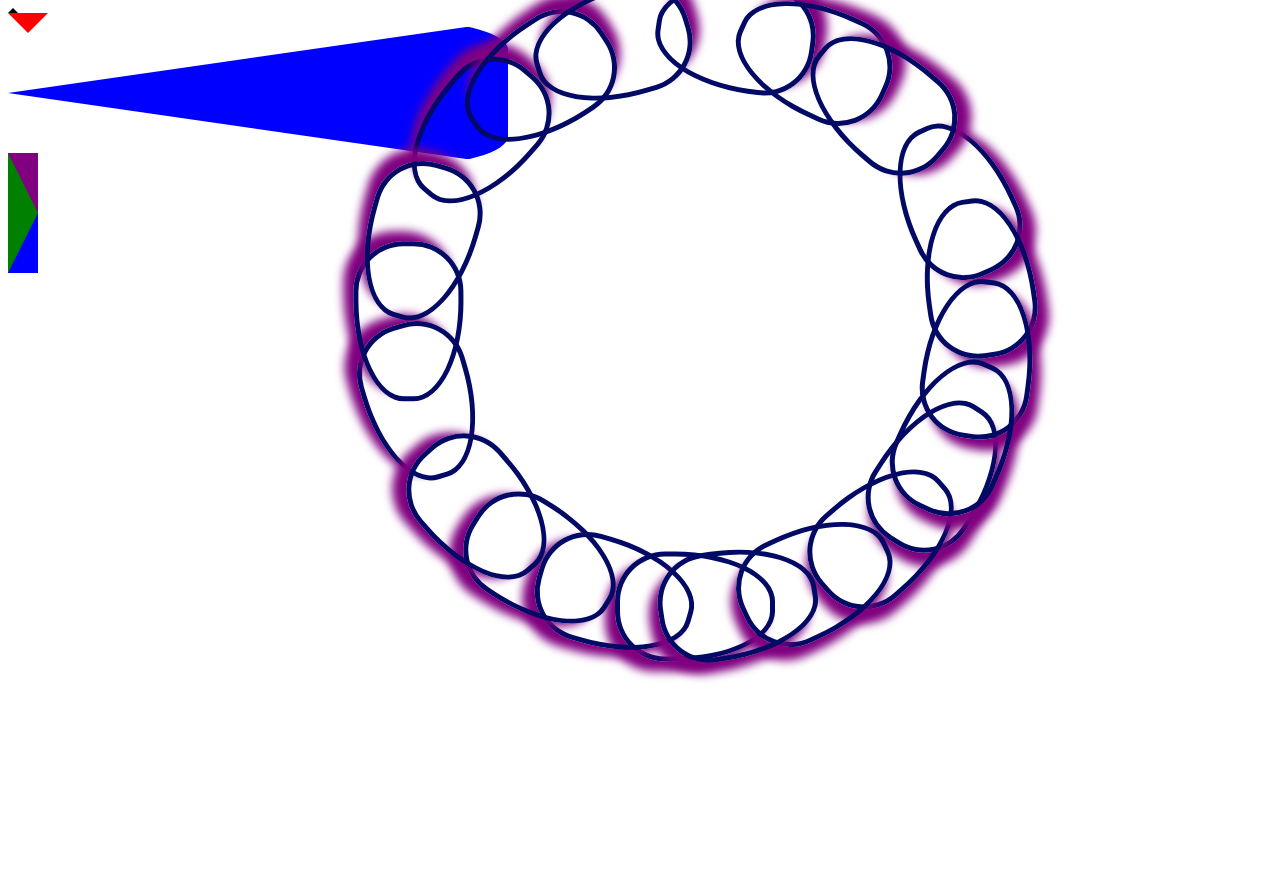
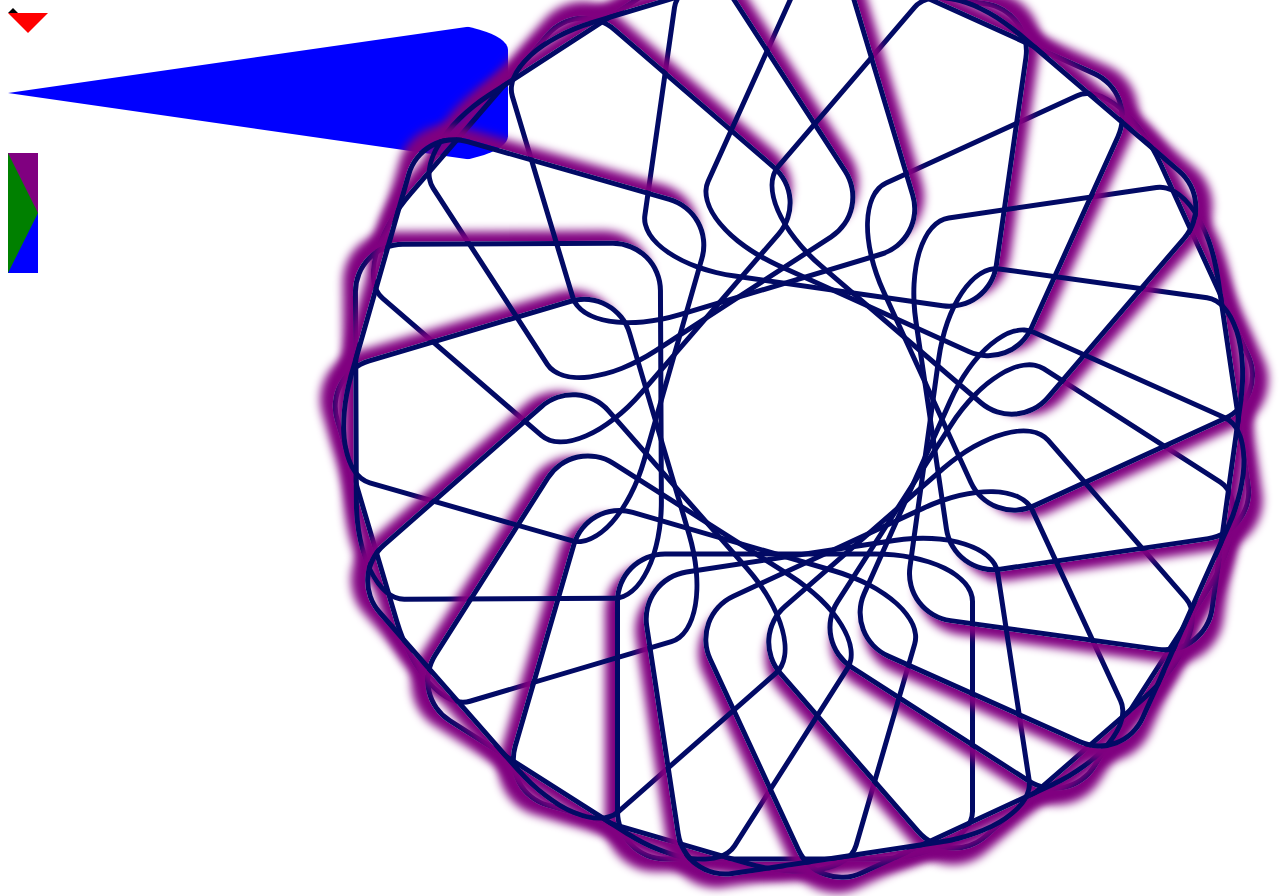
Before and after one commit to risingBirdSong/css_play, a React (Vite) app: page / in a window 1280 px wide. Before the commit the page ends 800 px from the top, so only its background shows below. Built offline with nearby package versions, Linux system fonts and the light colour scheme.

Commit message:
save whoa look what adding padding in did, cool shape!

```diff
--- a/componenents/Flower.tsx
+++ b/componenents/Flower.tsx
@@ -16,6 +16,7 @@ const Flower = () => {
     return radians * (180 / pi);
   }
 
+  //https://stackoverflow.com/questions/15994194/how-to-convert-x-y-coordinates-to-an-angle
   function coordsToAngle(x1: number, x2: number, y1: number, y2: number) {
     let deltaX = x2 - x1;
     let deltaY = y2 - y1;
--- a/componenents/Pedal.tsx
+++ b/componenents/Pedal.tsx
@@ -12,17 +12,12 @@ export interface PedalProps {
 const Pedal = (props: PedalProps) => {
   let clrs = props.rgbColors;
   let colStr = `rgb(${clrs[0]},${clrs[1]},${clrs[2]})`;
-  console.log("x", props.transX);
-  console.log("y", props.transY);
-
-  console.log("props angle", props.rotateAmount);
-  console.log("geometry", Math.sin(props.transY) / Math.cos(props.transX));
 
   return (
     <div
       style={{
         // backgroundColor: `rgb(100, 1, 10)`,
-        // padding: "100px",
+        padding: "100px",
         // margin: "80px",
         overflow: "hidden",
         position: "absolute",
```
Also changed, not shown: 2 other files (tests, documents, lock files or other folders).
